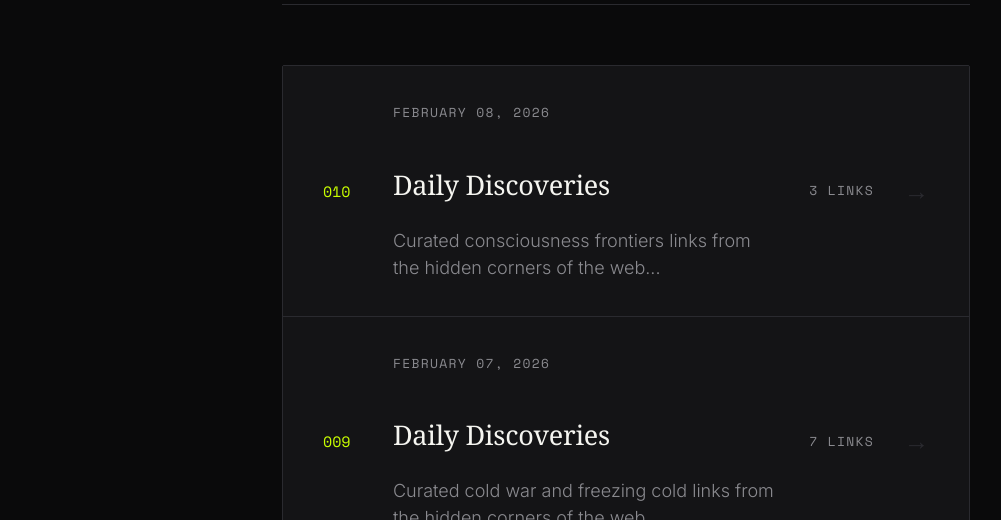
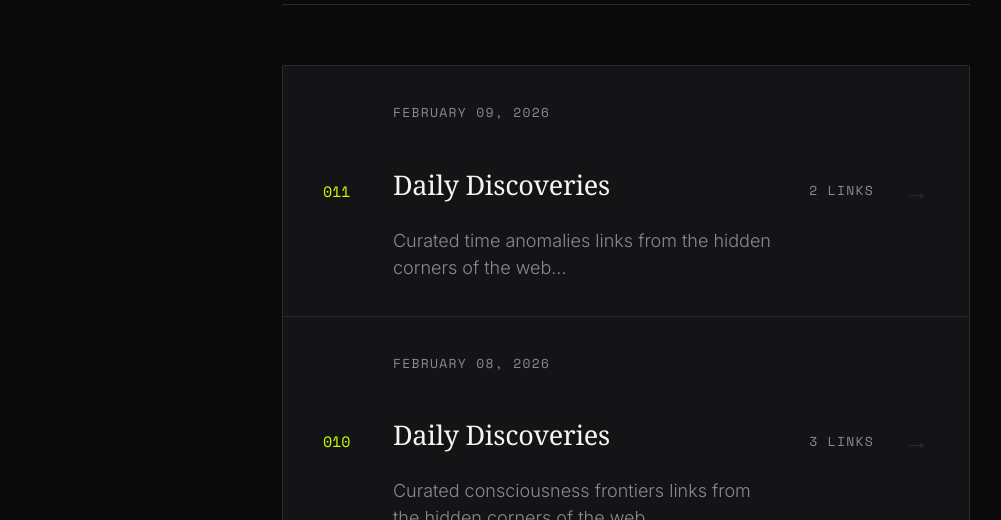
Before and after one commit to obscurebit/b1ts, an MkDocs documentation site: the page built from docs/links/index.md, in a window 1280 px wide and 900 px high. Shown: the part 380-900 px from the top of the window, without its empty margins (14-1015 px from the left). Built offline with MkDocs 1.6.1 and Material for MkDocs 9.7.7, drawn with Linux system fonts in a browser that asks for light colours; some web fonts are replaced; comment, search, counter and statistics services are not loaded.

Commit message:
🤖 Daily content update - 2026-02-09

```diff
--- a/docs/links/index.md
+++ b/docs/links/index.md
@@ -10,6 +10,16 @@ description: Daily curated discoveries from the hidden corners of the web
 </div>
 
 <div class="archive-list">
+  <a href="posts/2026-02-09-daily-links/" class="archive-item archive-item--links">
+    <div class="archive-item__number">011</div>
+    <div class="archive-item__content">
+      <span class="archive-item__date">February 09, 2026</span>
+      <h3 class="archive-item__title">Daily Discoveries</h3>
+      <p class="archive-item__excerpt">Curated time anomalies links from the hidden corners of the web...</p>
+    </div>
+    <span class="archive-item__category">2 Links</span>
+    <span class="archive-item__arrow">→</span>
+  </a>
   <a href="posts/2026-02-08-daily-links/" class="archive-item archive-item--links">
     <div class="archive-item__number">010</div>
     <div class="archive-item__content">
--- a/overrides/home.html
+++ b/overrides/home.html
@@ -12,7 +12,7 @@
     <div class="ob-hero__eyebrow">
       <span class="ob-hero__date">{{ now().strftime('%B %d, %Y') if now is defined else 'Daily Updates' }}</span>
       <span class="ob-hero__divider">/</span>
-      <span class="ob-hero__edition">Edition #010</span>
+      <span class="ob-hero__edition">Edition #011</span>
     </div>
 
     <h1 class="ob-hero__title">
@@ -55,14 +55,14 @@
       <div class="ob-today__line"></div>
     </div>
 
-    <a href="{{ 'bits/posts/2026-02-08-the-echo-archive/' | url }}" class="ob-today__story">
+    <a href="{{ 'bits/posts/2026-02-09-static-echoes/' | url }}" class="ob-today__story">
       <div class="ob-today__story-meta">
-        <span class="ob-today__category">Consciousness Frontiers</span>
+        <span class="ob-today__category">Time Anomalies</span>
         <span class="ob-today__reading-time">4 min read</span>
       </div>
-      <h2 class="ob-today__story-title">The Echo Archive</h2>
+      <h2 class="ob-today__story-title">Static Echoes</h2>
       <p class="ob-today__story-excerpt">
-        The first upload fractured in a loop of static and childhood memories—Juno’s voice counting backward in Korean, the smell of ozone, a flicker of a grandmother’s face dissolving into pixels. Amara paus...
+        The dial trembled under his fingers, the radio’s static hissing like rain on asphalt. Diego didn’t notice the sweat on his brow, all his attention fixed on the oscilloscope’s jittering spike—a signal ...
       </p>
       <div class="ob-today__story-cta">
         <span>Read the full story</span>
@@ -86,34 +86,25 @@
     </div>
 
     <div class="ob-links__grid">
-      <a href="https://www.bit2geek.com/interfaces-potential-ethical-concerns/" target="_blank" rel="noopener" class="ob-link ob-link--featured">
+      <a href="https://www.frontiersin.org/journals/neuroscience/articles/10.3389/fnins.2011.00056/full" target="_blank" rel="noopener" class="ob-link ob-link--featured">
         <span class="ob-link__number">01</span>
         <div class="ob-link__content">
-          <h3 class="ob-link__title">Brain-Computer Interfaces: Potential and Ethical Concerns</h3>
-          <p class="ob-link__desc">Explore Brain-Computer Interfaces with us, unraveling their potential and discussing ethical conside...</p>
+          <h3 class="ob-link__title">Frontiers | Psychological and Neural Mechanisms of Subjective Time Dilation</h3>
+          <p class="ob-link__desc">For a given physical duration, certain events can be experienced as subjectively longer in duration ...</p>
         </div>
         <span class="ob-link__arrow">↗</span>
       </a>
 
-      <a href="https://theconversation.com/brain-computer-interfaces-could-allow-soldiers-to-control-weapons-with-their-thoughts-and-turn-off-their-fear-but-the-ethics-of-neurotechnology-lags-behind-the-science-194017" target="_blank" rel="noopener" class="ob-link">
+      <a href="https://www.sciencenewstoday.org/understanding-time-dilation-why-time-moves-differently-in-space" target="_blank" rel="noopener" class="ob-link">
         <span class="ob-link__number">02</span>
         <div class="ob-link__content">
-          <h3 class="ob-link__title">Brain-computer interfaces could allow soldiers to control weapons with their thoughts and turn off their fear – but t...</h3>
-          <p class="ob-link__desc">From warfare to entertainment and VR, brain-computer interface development has extended beyond prost...</p>
+          <h3 class="ob-link__title">Understanding Time Dilation: Why Time Moves Differently in Space</h3>
+          <p class="ob-link__desc">Time—it’s the rhythm of life, the silent drumbeat that structures every moment of our existence. We ...</p>
         </div>
         <span class="ob-link__arrow">↗</span>
       </a>
 
-      <a href="https://mastodon.social/@publicdomainrev" target="_blank" rel="noopener" class="ob-link">
-        <span class="ob-link__number">03</span>
-        <div class="ob-link__content">
-          <h3 class="ob-link__title">The Public Domain Review (@publicdomainrev@mastodon.social) - Mastodon</h3>
-          <p class="ob-link__desc">1.28K Posts, 20 Following, 12.7K Followers · Not-for-profit project dedicated to exploring curious a...</p>
-        </div>
-        <span class="ob-link__arrow">↗</span>
-      </a>
-
-      <a href="{{ 'links/posts/2026-02-08-daily-links/' | url }}" class="ob-link ob-link--more">
+      <a href="{{ 'links/posts/2026-02-09-daily-links/' | url }}" class="ob-link ob-link--more">
         <span class="ob-link__more-text">View all links</span>
         <span class="ob-link__more-count">+0 more today</span>
       </a>
```
Also changed, not shown: docs/bits/index.md (+10 -0 lines), docs/bits/posts/2026-02-09-static-echoes.md (added, +66 -0 lines), docs/editions.md (+10 -0 lines), docs/editions/posts/2026-02-09-edition-011.md (added, +26 -0 lines), docs/links/posts/2026-02-09-daily-links.md (added, +40 -0 lines), docs/substack/2026-02-09-edition-011.md (added, +87 -0 lines).
